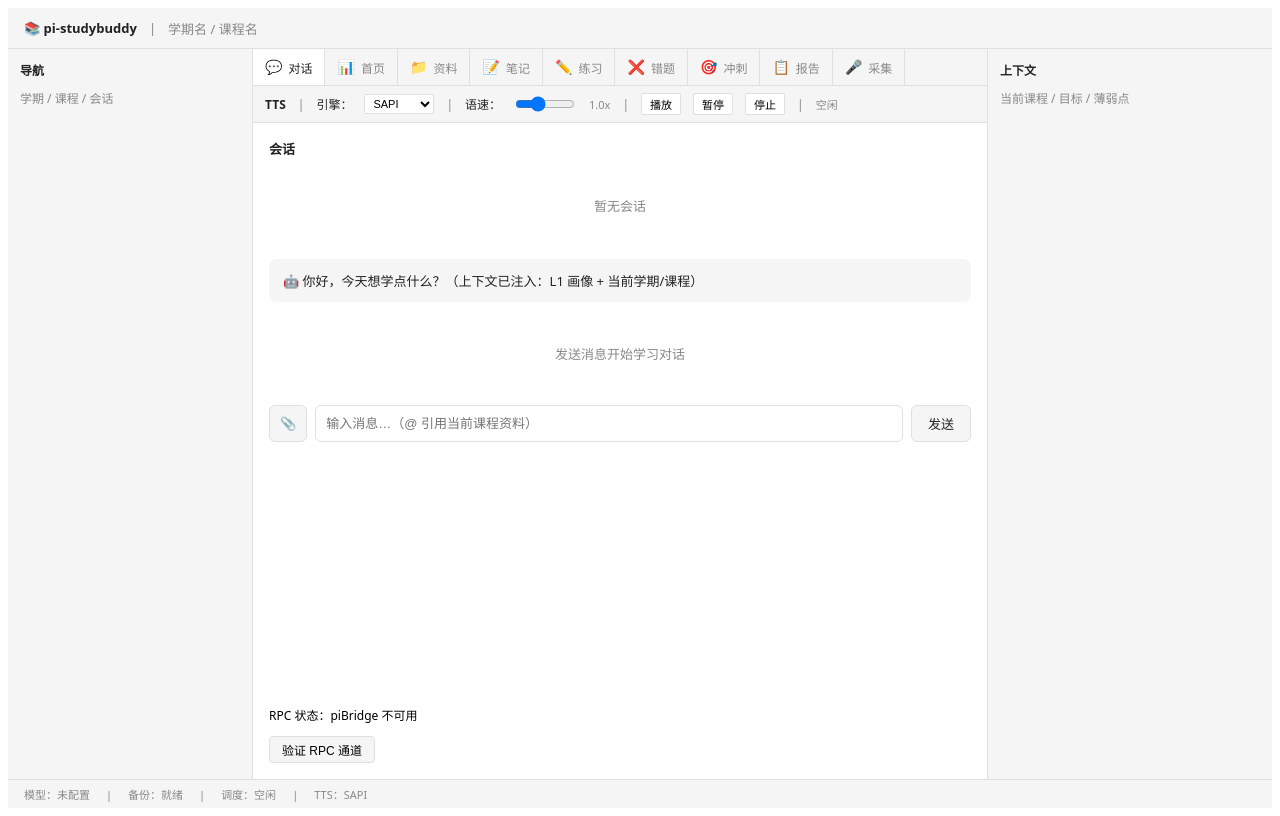
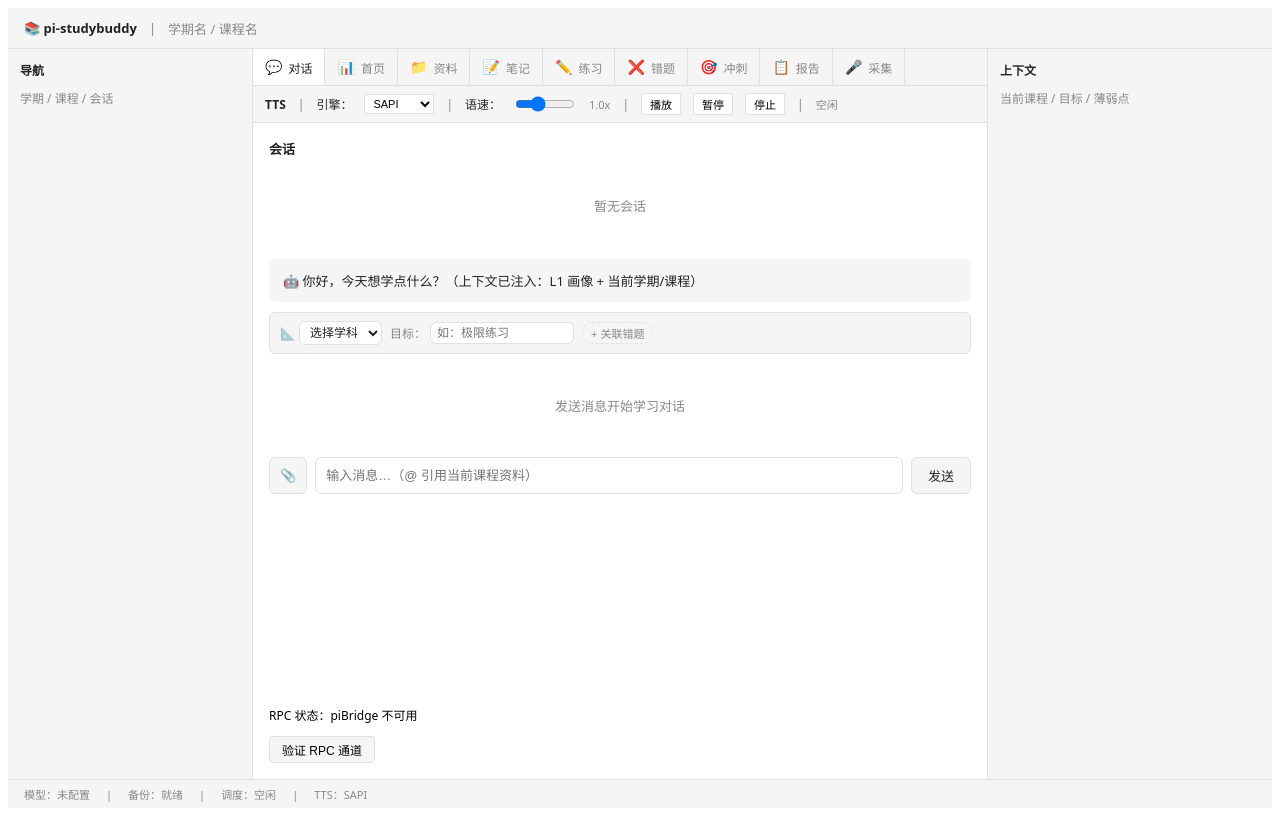
Before and after one commit to everything-is-simple/pi-studybuddy, a React (Vite) app: page / in a window 1280 px wide. Built offline with nearby package versions, Linux system fonts and the light colour scheme.

Commit message:
feat(m3): ChatTab 学习场景元数据条 UI（📐 学科/目标/错题 chip）+ context-pack 学科/目标/错题上下文段注入

```diff
--- a/src/renderer/components/tabs/ChatTab.tsx
+++ b/src/renderer/components/tabs/ChatTab.tsx
@@ -53,6 +53,9 @@ export interface ChatSessionSummary {
   preview?: string;
 }
 
+/** 学科选项（09-UI §4.2 学科标签，颜色标识） */
+const SUBJECT_OPTIONS = ["高数", "物理", "化学", "英语", "语文", "其他"];
+
 interface Props {
   /** RPC 客户端（运行时交互用） */
   rpc?: TypedRpcClient;
@@ -70,6 +73,12 @@ interface Props {
   initialPickerOpen?: boolean;
   /** 初始资料列表（T-M3-002 @选择器测试用，数据源 materials.list） */
   initialMaterials?: MaterialRef[];
+  /** 初始学科标签（T-M3-003 学习场景业务化，09-UI §4.2） */
+  initialSubject?: string;
+  /** 初始学习目标（T-M3-003） */
+  initialGoal?: string;
+  /** 初始关联错题 ID 列表（T-M3-003） */
+  initialMistakeIds?: string[];
 }
 
 /** 流式接收状态：idle/streaming/done */
@@ -129,6 +138,9 @@ export function ChatTab({
   initialModelId,
   initialPickerOpen,
   initialMaterials,
+  initialSubject,
+  initialGoal,
+  initialMistakeIds,
 }: Props): React.JSX.Element {
   const [messages, setMessages] = useState<ChatMessage[]>(initialMessages ?? []);
   const [input, setInput] = useState("");
@@ -142,6 +154,10 @@ export function ChatTab({
   /** T-M3-002：@文件引用选择器（展开状态 + 资料列表） */
   const [pickerOpen, setPickerOpen] = useState<boolean>(initialPickerOpen ?? false);
   const [materials, setMaterials] = useState<MaterialRef[]>(initialMaterials ?? []);
+  /** T-M3-003：学习场景元数据（09-UI §4.2 学科标签/学习目标/错题关联） */
+  const [subject, setSubject] = useState<string>(initialSubject ?? "");
+  const [goal, setGoal] = useState<string>(initialGoal ?? "");
+  const [mistakeIds, setMistakeIds] = useState<string[]>(initialMistakeIds ?? []);
   const subscriptionRef = useRef<(() => void) | null>(null);
 
   // 订阅 agent.events（07-WF §2.8 步骤 2：renderer 看到流式回复 + 工具调用视图）
@@ -264,7 +280,16 @@ export function ChatTab({
     setInput("");
     setPickerOpen(false);
     void rpc
-      .call("agent.send", { sessionId: "sess-001", text })
+      .call("agent.send", {
+        sessionId: "sess-001",
+        text,
+        // T-M3-003：学习场景元数据随发送携带（09-UI §4.2，影响 AI 上下文）
+        sessionMeta: {
+          ...(subject ? { subject } : {}),
+          ...(goal ? { goal } : {}),
+          ...(mistakeIds.length ? { mistakeIds } : {}),
+        },
+      })
       .catch(() => setStatus("done"));
   }
 
@@ -390,6 +415,120 @@ export function ChatTab({
           📄 长对话已自动压缩，AI 保留了关键上下文
         </div>
       )}
+
+      {/* T-M3-003 学习场景元数据条（09-UI §4.2：📐 学科 | 目标：… | 关联错题：#…） */}
+      <div
+        style={{
+          marginBottom: 10,
+          padding: "8px 10px",
+          borderRadius: 6,
+          border: "1px solid var(--border, #e0e0e0)",
+          background: "var(--bg-panel, #f5f5f5)",
+          display: "flex",
+          flexWrap: "wrap",
+          gap: 8,
+          alignItems: "center",
+          fontSize: 12,
+          color: "var(--text, #222)",
+        }}
+      >
+        {/* 学科标签（颜色标识） */}
+        <label style={{ display: "flex", alignItems: "center", gap: 4 }}>
+          📐
+          <select
+            value={subject}
+            onChange={(e) => setSubject(e.target.value)}
+            style={{
+              padding: "3px 6px",
+              fontSize: 12,
+              borderRadius: 6,
+              border: "1px solid var(--border, #e0e0e0)",
+              background: subject ? "var(--accent, #e8f0fe)" : "var(--bg, #ffffff)",
+              color: "var(--text, #222)",
+            }}
+            aria-label="学科"
+          >
+            <option value="">选择学科</option>
+            {SUBJECT_OPTIONS.map((s) => (
+              <option key={s} value={s}>
+                {s}
+              </option>
+            ))}
+          </select>
+        </label>
+        {/* 学习目标 */}
+        <label style={{ display: "flex", alignItems: "center", gap: 4 }}>
+          <span style={{ color: "var(--text-muted, #888)" }}>目标：</span>
+          <input
+            type="text"
+            value={goal}
+            onChange={(e) => setGoal(e.target.value)}
+            placeholder="如：极限练习"
+            style={{
+              padding: "3px 6px",
+              fontSize: 12,
+              borderRadius: 6,
+              border: "1px solid var(--border, #e0e0e0)",
+              background: "var(--bg, #ffffff)",
+              color: "var(--text, #222)",
+              width: 130,
+            }}
+          />
+        </label>
+        {/* 关联错题（#id chip，可移除） */}
+        {mistakeIds.length > 0 && (
+          <span style={{ display: "flex", alignItems: "center", gap: 4, flexWrap: "wrap" }}>
+            {mistakeIds.map((id) => (
+              <span
+                key={id}
+                style={{
+                  padding: "2px 6px",
+                  borderRadius: 10,
+                  background: "#fde8e8",
+                  border: "1px solid #f5baba",
+                  color: "#8c2f2f",
+                  fontSize: 11,
+                }}
+              >
+                #
+                {id}
+                <button
+                  type="button"
+                  aria-label={`移除错题 ${id}`}
+                  onClick={() => setMistakeIds((prev) => prev.filter((x) => x !== id))}
+                  style={{
+                    marginLeft: 3,
+                    border: "none",
+                    background: "transparent",
+                    cursor: "pointer",
+                    color: "#8c2f2f",
+                    fontSize: 11,
+                    padding: 0,
+                  }}
+                >
+                  ×
+                </button>
+              </span>
+            ))}
+          </span>
+        )}
+        {/* 关联错题添加（S4 跳转语义：mistakes.list 数据源） */}
+        <button
+          type="button"
+          onClick={() => setMistakeIds((prev) => (prev.includes("mist-001") ? prev : [...prev, "mist-001"]))}
+          style={{
+            padding: "2px 8px",
+            fontSize: 11,
+            cursor: "pointer",
+            border: "1px dashed var(--border, #e0e0e0)",
+            background: "transparent",
+            borderRadius: 10,
+            color: "var(--text-muted, #888)",
+          }}
+        >
+          + 关联错题
+        </button>
+      </div>
 
       {/* 消息列表 */}
       <div style={{ marginBottom: 10 }}>
```
Also changed, not shown: src/agent/context-pack.ts (+56 -3 lines).
